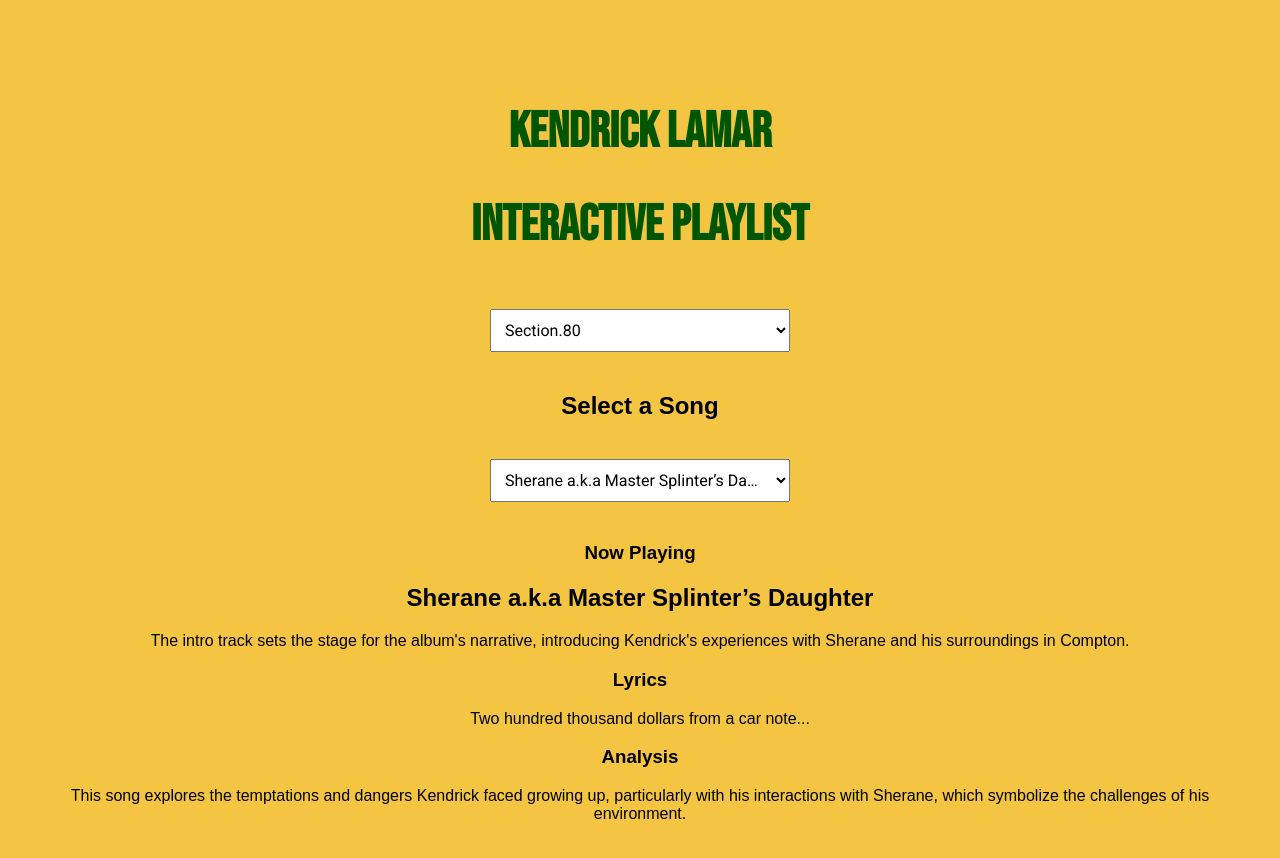
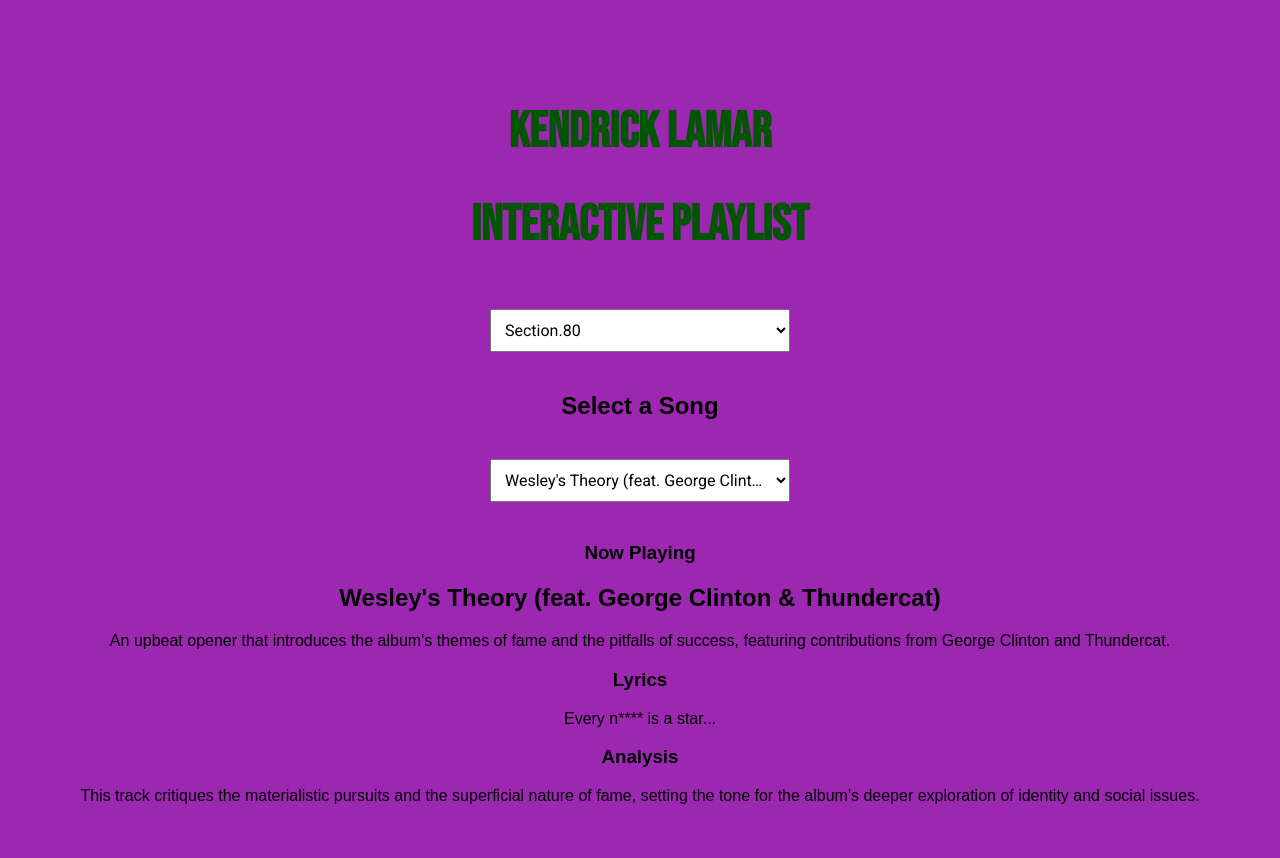
Before and after one commit to currenjin/interactive-playlist, a React (Create React App) app: page / in a window 1280 px wide. Shown: the top 858 px of the page. Built offline with nearby package versions, Linux system fonts and the light colour scheme.

Commit message:
Feat: init album

```diff
--- a/src/App.js
+++ b/src/App.js
@@ -7,7 +7,7 @@
 import './App.css';
 
 function App() {
-    const [selectedAlbum, setSelectedAlbum] = useState('good-kid-mad-city');
+    const [selectedAlbum, setSelectedAlbum] = useState('to-pimp-a-butterfly');
     const [selectedSong, setSelectedSong] = useState(0);
 
     const album = albumsData[selectedAlbum];
```
